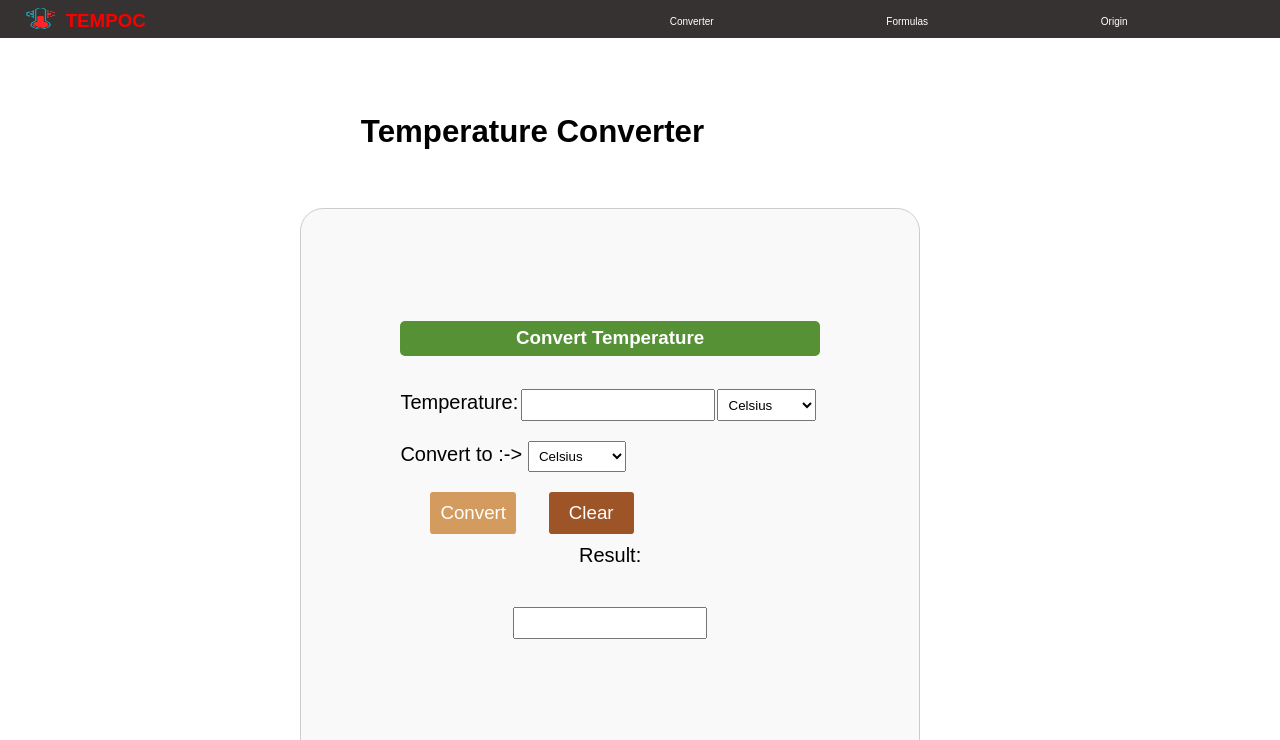
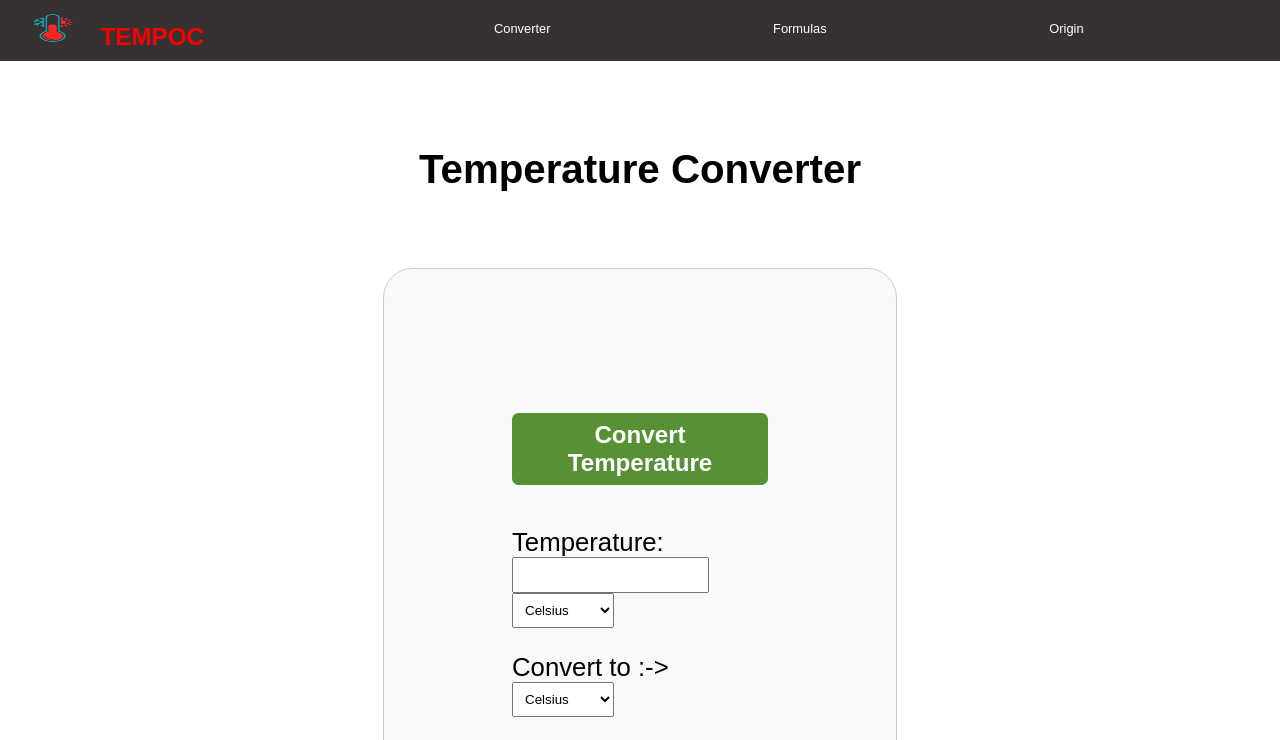
Before and after one commit to xHARDIKx/TEMPO, a plain HTML site: page index.html in a window 1280 px wide. Shown: the top 740 px of the page. Drawn offline with Linux system fonts and the light colour scheme.

Commit message:
Update style.css

```diff
--- a/style.css
+++ b/style.css
@@ -404,7 +404,7 @@ header {
 
     .icon {
         position: absolute;
-        top: 0.3125rem;
+        top: 0.59rem;
 
         left: 0.625rem;
         width: 6.875rem; /* Adjust the width and height as needed */
@@ -428,7 +428,7 @@ header {
             padding: 1.18em;
             position: static;
             margin-top: 0;
-            margin-left: -21.5rem;
+            /* margin-left: -21.5rem; */
 
             -webkit-text-fill-color: #000000;
             -webkit-text-stroke-width: 1.0.3125rem;
@@ -475,14 +475,15 @@ header {
             background-color: #333; /* Background color */
             text-align: center; /* Center the text */
         }
-    header {
+    .header {
 
         color: #2a4567;
-        text-align: center;
-        padding: -55cm;
+        text-align: right;
+
         position: fixed;
-        margin-top: 0.3125rem;
+        margin-top: 1rem;
         top: 0;
+        right: auto;
     }
     .nav-but {
         position:fixed;
@@ -507,13 +508,15 @@ header {
         background-color: #939191;
     }
     .container {
-        max-width: 41.9375rem;
+        max-width:20vmax;
         padding: 9.9375rem;
         border: 0.0625rem solid #ccc;
         border-radius: 2.3125rem;
         background-color: #f9f9f9;
-        margin-right: 30rem;
-        margin-left: 30rem;
+        margin-right: auto;
+        margin-left: auto;
+        /* margin-right: 30rem;
+        margin-left: 30rem; */
 
     }
     .heading {
@@ -669,15 +672,15 @@ header {
         position: fixed;
         top: 0;
         left: 0;
-        width: 200%;
-        height: 3.75rem;
-      /*   background-color: #363232;
-         /* Set black background color */
+        width: 100%;
+        height: 4.75rem;
         display: flex;
         align-items: center;
         justify-content: center;
         background-color: #363232;
     }
+
+
 
 
     .bg {
@@ -715,15 +718,16 @@ header {
          margin: 0;
     }
 
-
     .bg2 h1 {
-        margin: -0.625rem; /* Remove default margin for h1 */
+        margin: 1rem; /* Remove default margin for h1 */
         font-size: 2.5rem; /* Adjust the font size */
         font-size: 1.875rem;
         font-weight: bold;
         position: fixed;
-        margin-left: 3.8125rem;
-        margin-top: -1.75rem;
+        left:2.9em;
+
+        /* margin-left: 1rem; */
+        margin-top: -1rem;
 
     }
     .bg3 {
@@ -798,7 +802,8 @@ header {
 
 
 html {
-    font-size: 62.5%;
+    font-size: 80.5%;
+    scroll-behavior: smooth;
 }
 @media(max-width:998px){
     html{
@@ -807,36 +812,49 @@ html {
 }
 @media(max-width:800px){
     html{
-        font-size: 30%;
+        font-size: 50%;
     }
 }
 @media(max-width:768px){
     html{
-        font-size: 30%;
+        font-size: 50%;
     }
 }
 @media(max-width:600px){
     html{
-        font-size: 30%;
+        font-size: 40%;
     }
 }
 @media(max-width:500px){
     html{
         font-size: 30%;
+
     }
 }
 @media(max-width:400px){
     html{
-        font-size: 40%;
+        font-size: 30%;
+
+
+        .container{
+            width: 100%;
+        }
+
     }
 }
 @media(max-width:300px){
     html{
         font-size: 35%;
+        .container{
+            width: 100%;
+        }
     }
 }
 @media(max-width:200px){
     html{
         font-size: 30%;
+        .container{
+            width: 100%;
+        }
     }
 }
```
